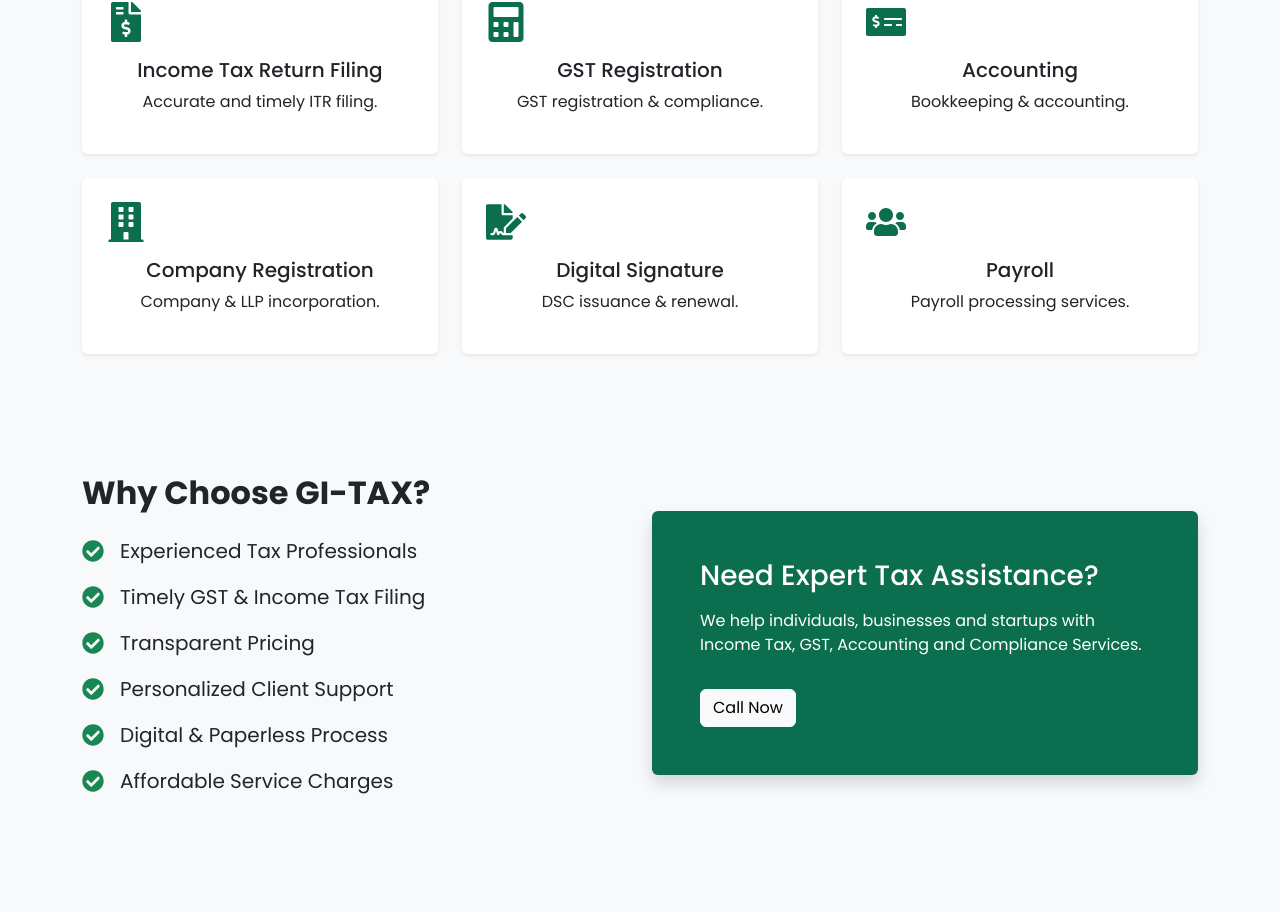
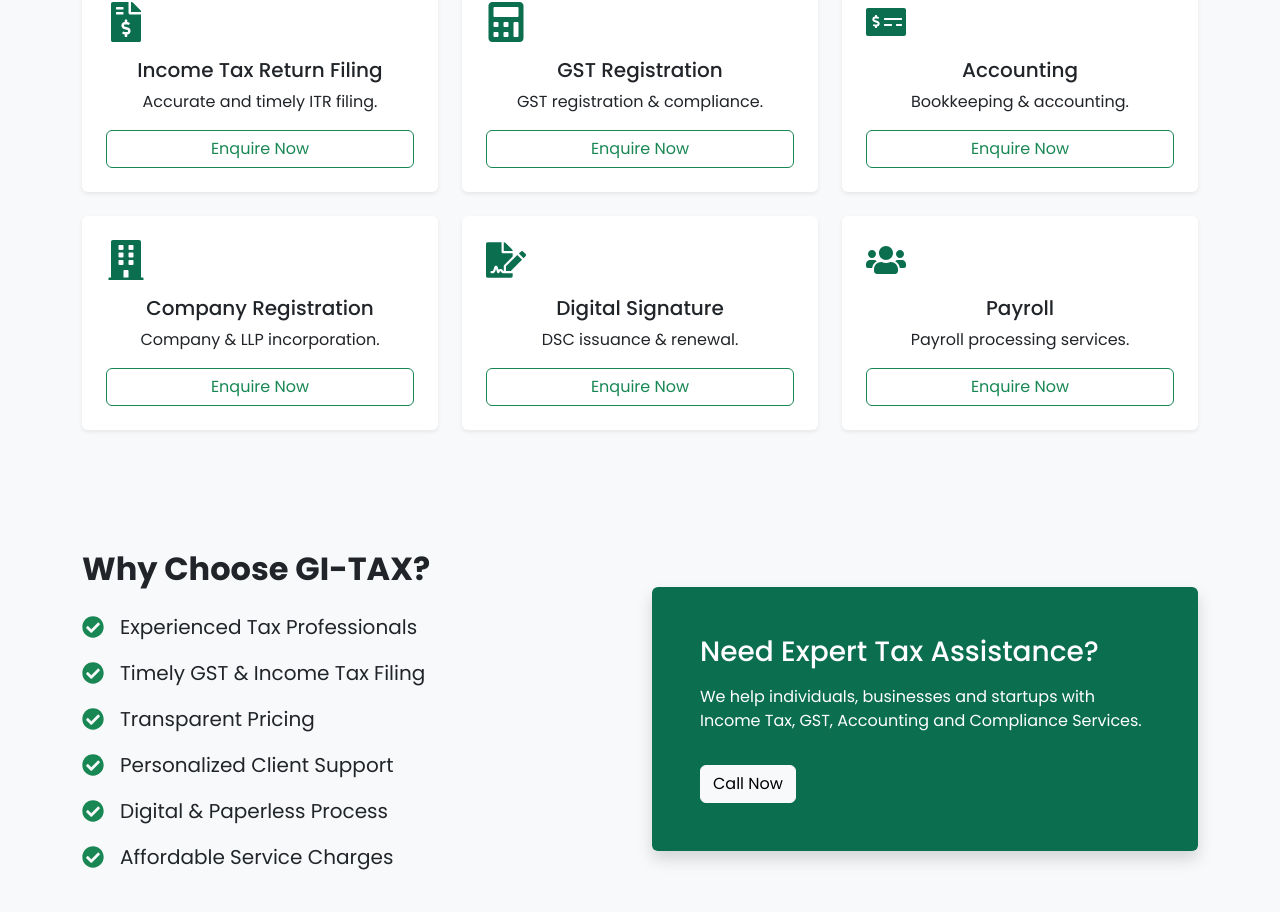
Before and after one commit to GITAX-CONS/gitax-cons.github.io, a React (Vite) app: page / in a window 1280 px wide. Shown: the part 1693-2605 px from the top of the page. Built offline with nearby package versions, Linux system fonts and the light colour scheme.

Commit message:
Add WhatsApp enquiry buttons to services

```diff
--- a/src/components/Services.jsx
+++ b/src/components/Services.jsx
@@ -54,6 +54,16 @@
               {service.icon}
               <h5 className="mt-3">{service.title}</h5>
               <p>{service.desc}</p>
+            <a
+              href={`https://wa.me/919074018257?text=${encodeURIComponent(
+             `Hello GI-TAX, I would like to enquire about ${service.title}.`
+              )}`}
+              target="_blank"
+              rel="noreferrer"
+              className="btn btn-outline-success mt-auto"
+             >
+              Enquire Now
+            </a>
             </div>
           </div>
         ))}
```
